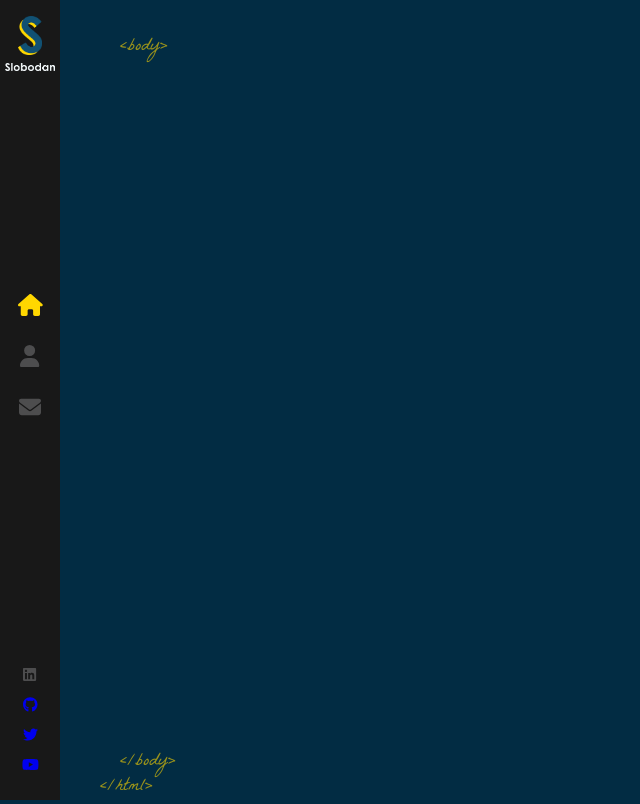
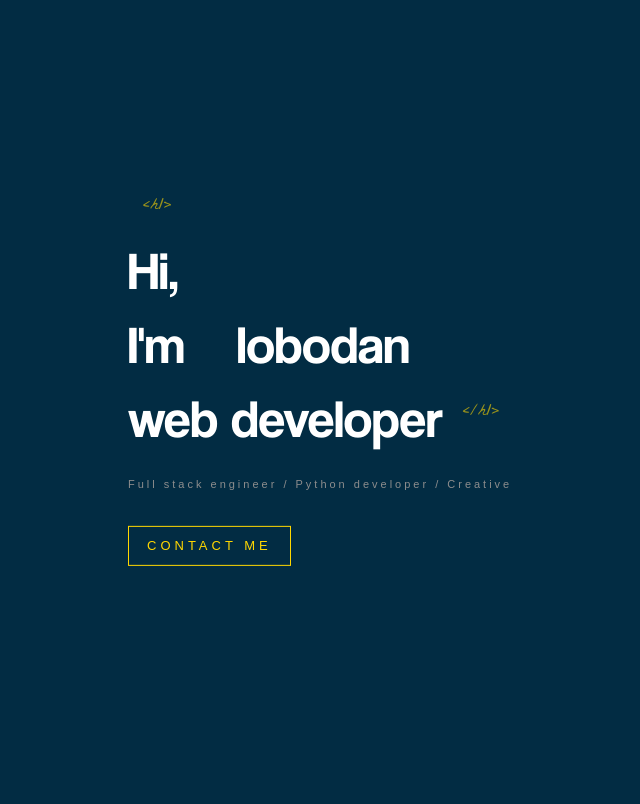
Before and after one commit to gozie11/react-portfolio, a React (Create React App) app: page / in a window 1280 px wide. Shown: the whole page, without its empty margins (0-640 px from the left). Built offline with nearby package versions, Linux system fonts and the light colour scheme.

Commit message:
added contact button on home page

```diff
--- a/src/App.js
+++ b/src/App.js
@@ -1,13 +1,13 @@
 import './App.scss';
 import { Routes, Route } from 'react-router-dom';
 import Layout from './components/Layout';
-
+import Home from './components/Home';
 function App() {
   return (
     <>
     <Routes>
       <Route path="/" element={<Layout />} />
-
+      <Route index element={<Home />} />
     </Routes>
     </>
   );
--- /dev/null
+++ b/src/components/Home/index.js
@@ -0,0 +1,22 @@
+import { Link } from 'react-router-dom';
+import LogoTitle from '../../assets/images/logo-s.png'
+import './index.scss';
+const Home = () => {
+
+    return (
+        <div className="container home-page">
+            <div className="text-zone">
+                <h1>Hi, <br /> I'm
+                <img src={LogoTitle} alt="developer" />
+                lobodan
+                <br />
+                web developer
+                </h1>
+                <h2>Full stack engineer / Python developer / Creative</h2>
+                <Link to="/contact" className="flat-button">CONTACT ME</Link>
+            </div>
+        </div>
+    );
+}
+
+export default Home
--- /dev/null
+++ b/src/components/Home/index.scss
@@ -0,0 +1,85 @@
+.home-page{
+
+    .text-zone{
+        position: absolute;
+        left: 10%;
+        top: 50%;
+        transform: translateY(-50%);
+        width: 40%;
+        max-height: 90%;
+
+    }
+
+    h1{
+        color:#fff;
+        font-size: 53px;
+        margin: 0;
+        font-family: 'Coolvetica';
+        font-weight: 400;
+
+        &::before{
+            content: '<h1>';
+            font-family: 'La Belle Aurore';
+            color: #ffd700;
+            font-size: 18px;
+            position: absolute;
+            margin-top: -40px;
+            left: 15px;
+            opacity: 0.6;
+        }
+
+        &::after{
+            content: '</h1>';
+            font-family: 'La Belle Aurore';
+            color: #ffd700;
+            font-size: 18px;
+            position: absolute;
+            margin-top: 18px;
+            margin-left: 20px;
+            animation: fadeIn 1s 1.7s backwards;
+            opacity: 0.6;
+        }
+
+        img{
+            width: 32px;
+            margin-left: 20px;
+            opacity: 0;
+            height: auto;
+            animation: rotateIn 1a linear both;
+            animation-delay: 1.4s;
+        }
+
+    }
+
+    h2{
+        color: #8d8d8d;
+        margin-top: 20px ;
+        font-weight: 400;
+        font-size: 11px;
+        font-family: sans-serif;
+        letter-spacing: 3px;
+        animation: fadeIn 1s 1.7s backwards;
+
+    }
+
+    .flat-button{
+        color: #ffd700;
+        font-size: 13px;
+        font-weight: 400;
+        letter-spacing: 4px;
+        font-family: sans-serif;
+        text-decoration: none;
+        padding: 10px 18px;
+        border: 1px solid #ffd700;
+        margin-top: 25px;
+        float: left;
+        animation: fadeIn 1s 1.8s backwards;
+        white-space: nowrap;
+
+        &:hover{
+            background: #ffd700;
+            color: #333;
+        }
+    }
+
+}
--- a/src/components/Layout/index.scss
+++ b/src/components/Layout/index.scss
@@ -24,3 +24,18 @@
 .bottom-tag-html{
     margin-left: -20px;
 }
+
+.container{
+    width: 100%;
+    will-change: contents;
+    height: 90%;
+    min-height: 566px;
+    position: absolute;
+    opacity: 0;
+    top: 5%;
+    margin: 0 auto;
+    z-index: 1;
+    transform-style: preserve-3d;
+    animation: fadeIn 1s forwards;
+    animation-delay: 1s;
+}
```
